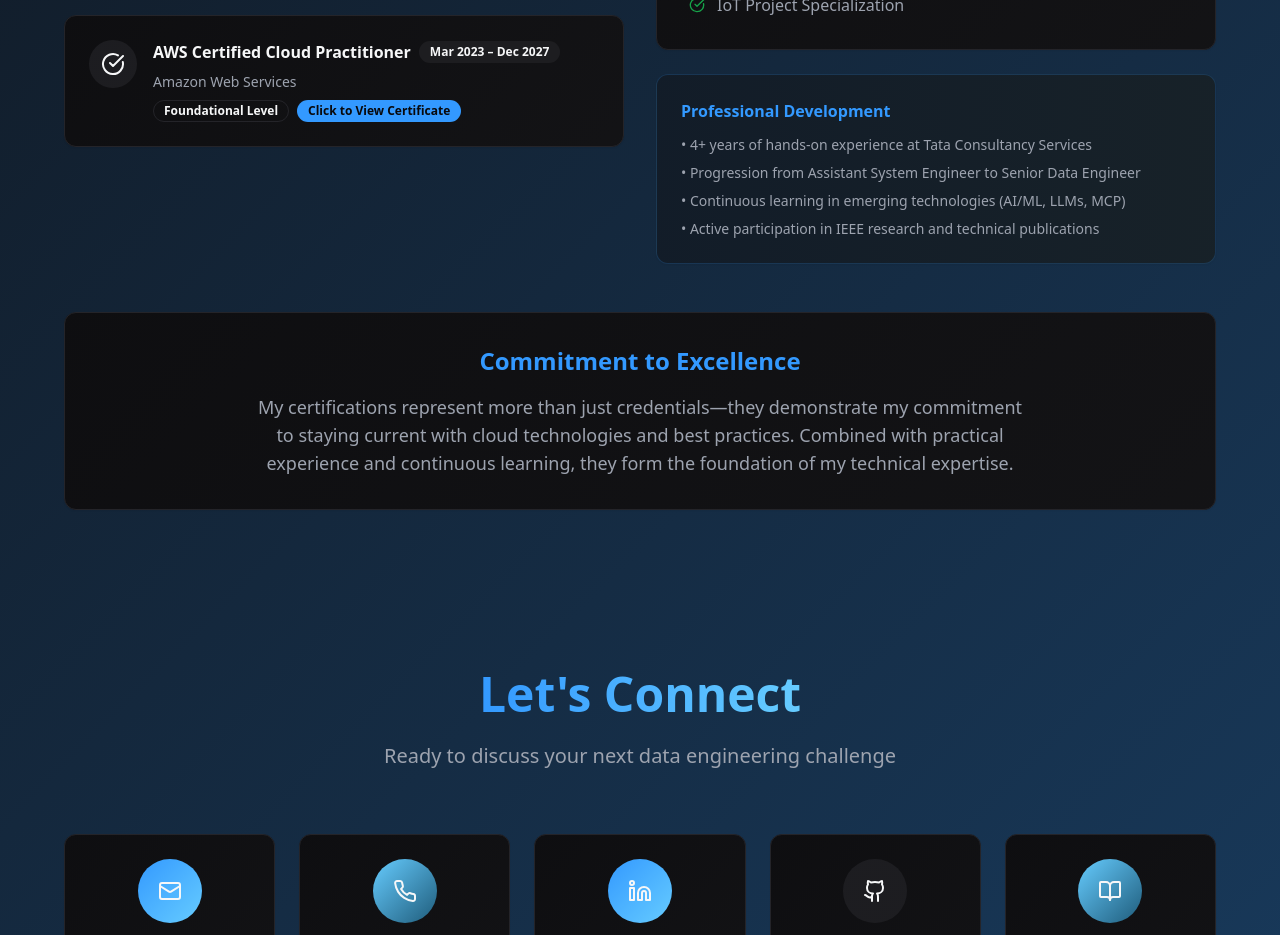
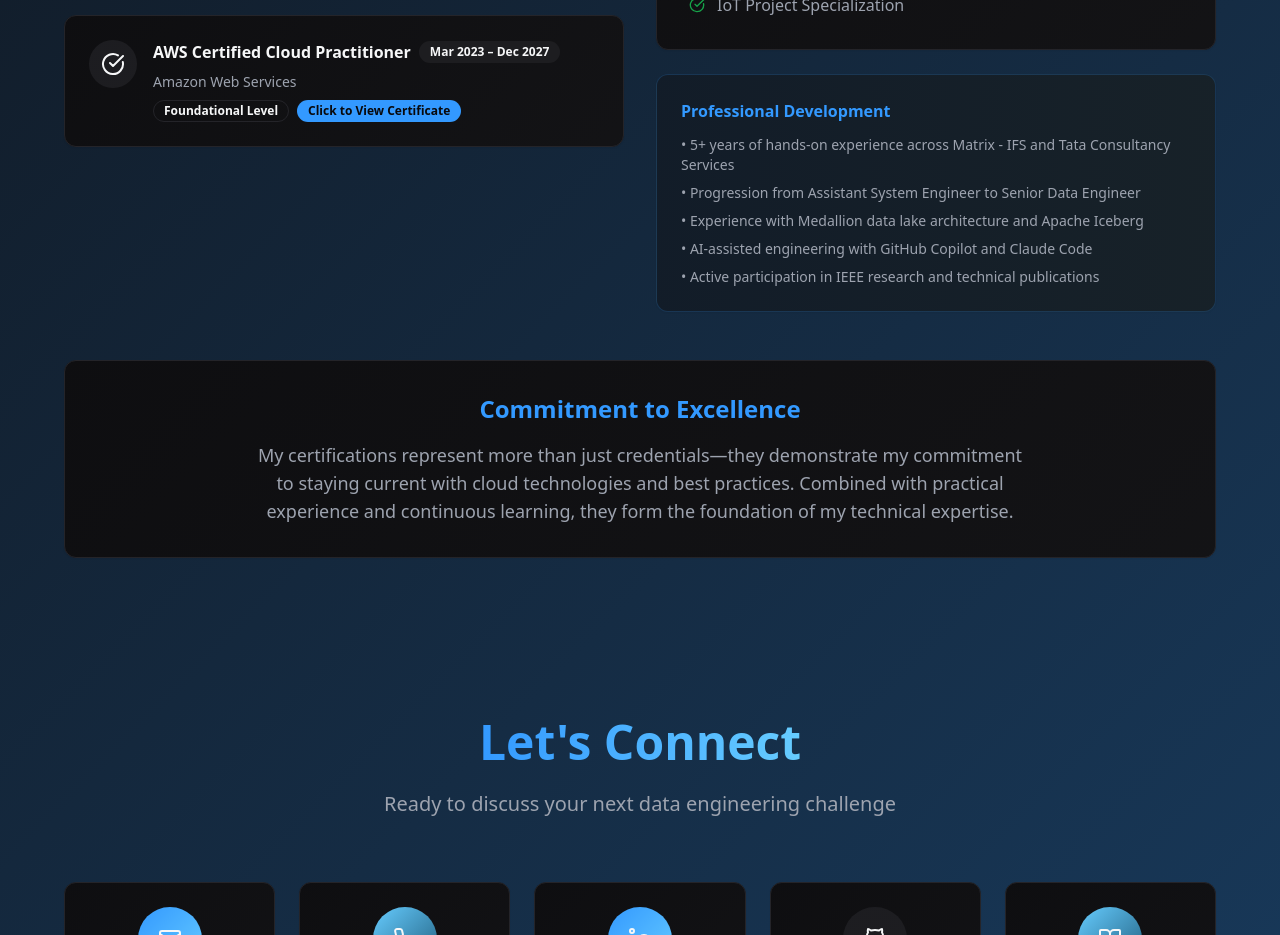
Before and after one commit to mahakg290399/mahakgoyal, a React (Vite) app: page / in a window 1280 px wide. Shown: the part 5780-6715 px from the top of the page. Built offline with nearby package versions, Linux system fonts and the light colour scheme; the HTML template or start-up script is replaced by a standard one.

Commit message:
Changes
Co-authored-by: mahakg290399 <49653632+mahakg290399@users.noreply.github.com>

```diff
--- a/src/components/portfolio/CredentialsSection.tsx
+++ b/src/components/portfolio/CredentialsSection.tsx
@@ -123,9 +123,10 @@ export const CredentialsSection = () => {
             <Card className="card-hover p-6 mt-6 bg-gradient-to-r from-primary/10 to-accent/10 border-primary/20">
               <h5 className="font-bold text-primary mb-3">Professional Development</h5>
               <div className="space-y-2 text-muted-foreground text-sm">
-                <p>• 4+ years of hands-on experience at Tata Consultancy Services</p>
+                <p>• 5+ years of hands-on experience across Matrix - IFS and Tata Consultancy Services</p>
                 <p>• Progression from Assistant System Engineer to Senior Data Engineer</p>
-                <p>• Continuous learning in emerging technologies (AI/ML, LLMs, MCP)</p>
+                <p>• Experience with Medallion data lake architecture and Apache Iceberg</p>
+                <p>• AI-assisted engineering with GitHub Copilot and Claude Code</p>
                 <p>• Active participation in IEEE research and technical publications</p>
               </div>
             </Card>
```
